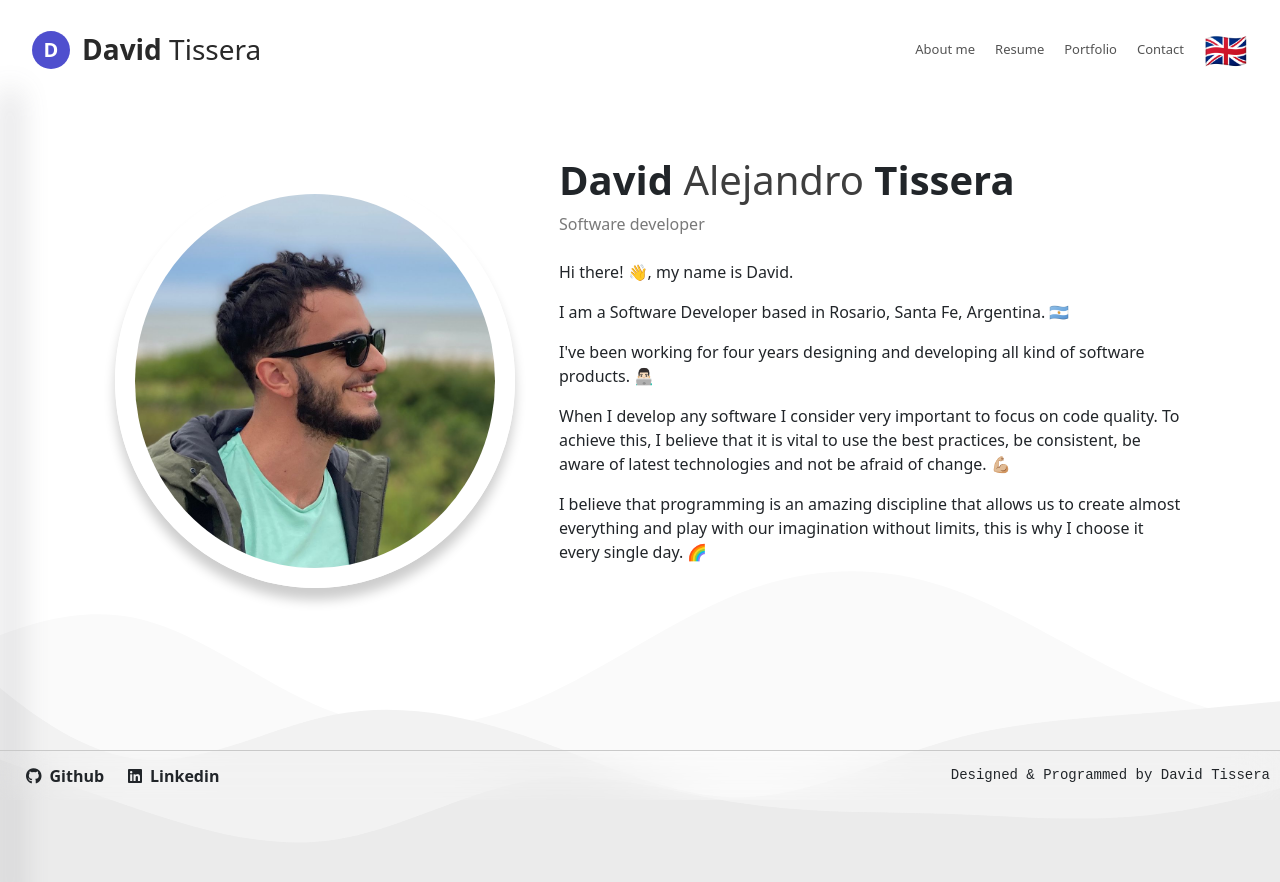
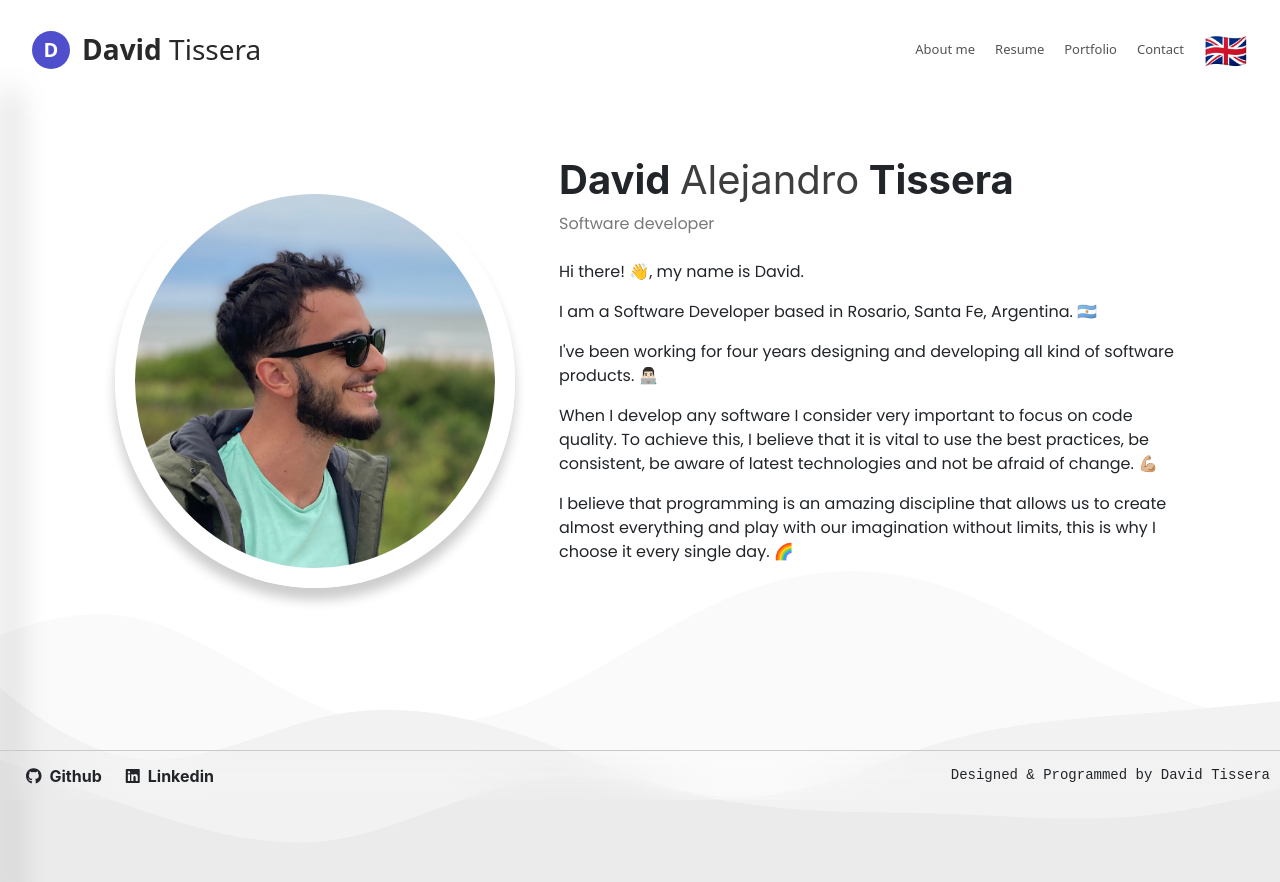
Before and after one commit to davidtissera/portfolio, a React (Vite) app: page / in a window 1280 px wide. Shown: the top 882 px of the page. Built offline with nearby package versions, Linux system fonts and the light colour scheme.

Commit message:
Make changes in the font-family of the entire app

```diff
--- a/src/components/Layout/Footer.tsx
+++ b/src/components/Layout/Footer.tsx
@@ -19,7 +19,7 @@ export default function Footer() {
           {socialMedia.map((socialMedia) => {
             return (
               <button
-                className='social-media-button btn btn-sm btn-link mx-2 fw-bolder'
+                className='social-media-button btn btn-sm btn-link mx-2 fw-bolder san-francisco-font'
                 key={socialMedia.name}
                 onClick={() => handleClickSocialMedia(socialMedia.link)}
               >
--- a/src/components/Layout/Sidebar.tsx
+++ b/src/components/Layout/Sidebar.tsx
@@ -14,7 +14,7 @@ export function Sidebar(props: ISidebar) {
   const { isVisible, onClickMenuItem } = props;
 
   return (
-    <div className={`sidebar-container${!isVisible ? ' hidden' : ''}`}>
+    <div className={`sidebar-container${!isVisible ? ' hidden' : ''} san-francisco-font`}>
       <div className={`sidebar-container-background${!isVisible ? ' hidden' : ''}`}>
         <ul className={`sidebar-routes-list${!isVisible ? ' hidden' : ''}`}>
           {routes.map((route) => {
--- a/src/components/Layout/css/Layout.css
+++ b/src/components/Layout/css/Layout.css
@@ -1,5 +1,6 @@
 .content {
   position: absolute;
+  font-family: 'Poppins', sans-serif;
   top: 100px;
   width: 100%;
   height: auto;
--- a/src/index.scss
+++ b/src/index.scss
@@ -1,7 +1,6 @@
 @import "main";
 
 html {
-  font-family: 'Poppins', 'Poppins-light', sans-serif;
   -webkit-font-smoothing: antialiased;
   -moz-osx-font-smoothing: grayscale;
   color: map-get($palette , $key: text);
@@ -15,3 +14,7 @@ body {
 #root {
   position: relative;
 }
+
+.san-francisco-font {
+  font-family: -apple-system, BlinkMacSystemFont, 'Segoe UI', Roboto, Oxygen, Ubuntu, Cantarell, 'Open Sans', 'Helvetica Neue', sans-serif;
+}
--- a/src/views/AboutMe/AboutMe.tsx
+++ b/src/views/AboutMe/AboutMe.tsx
@@ -27,7 +27,7 @@ export default function AboutMe() {
           <img className="myself" src={mySelfPhoto} alt="Man with sunglasses" />
         </div>
         <div className="col-lg-7 col-md-12 col-sm-12 mt-5">
-          <h1 className="name">David <span>Alejandro</span> Tissera</h1>
+          <h1 className="name san-francisco-font">David <span>Alejandro</span> Tissera</h1>
           <div className="profession mt-2">{t('about_me.profession')}</div>
           <div className="mt-4">
             {['one', 'two', 'three', 'four', 'five'].map((paragraphNumber) => {
--- a/src/views/Contact/Contact.tsx
+++ b/src/views/Contact/Contact.tsx
@@ -51,7 +51,7 @@ export default function Contact() {
 
   return (
     <div className="container mt-2">
-      <h1 className="text-center">{`${t('contact.contact_me')} 😁 !`}</h1>
+      <h1 className="text-center san-francisco-font">{`${t('contact.contact_me')} 😁 !`}</h1>
       <form
         onSubmit={handleSubmit(handleClickSendMessage)}
         className="row g-3 needs-validation"
--- a/src/views/Resume/Resume.tsx
+++ b/src/views/Resume/Resume.tsx
@@ -8,7 +8,7 @@ export default function Resume() {
 
   return (
     <div className="container">
-      <h1 className="fw-semibold text-start mb-3 mb-md-5 mt-md-3">{t('resume.work_experiences')}</h1>
+      <h1 className="fw-semibold text-start mb-3 mb-md-5 mt-md-3 san-francisco-font">{t('resume.work_experiences')}</h1>
       <div>
         {workExperiences.map(({
           name,
```
